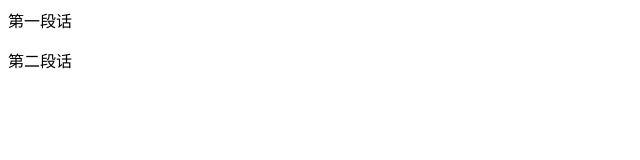
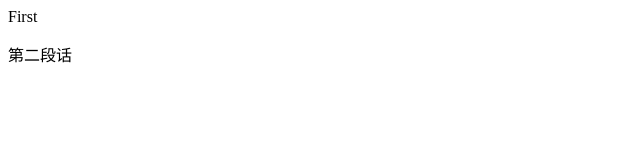
Before and after one commit to OliviaWong-code/git_learning, a plain HTML site: page index.html in a window 1280 px wide. Shown: the whole page, without its empty margins (0-640 px from the left). Drawn offline with Linux system fonts and the light colour scheme.

Commit message:
add fire para

```diff
--- a/index.html
+++ b/index.html
@@ -1,2 +1,2 @@
-<p>第一段话</p>
+<p>First</p>
 <p>第二段话</p>
```
